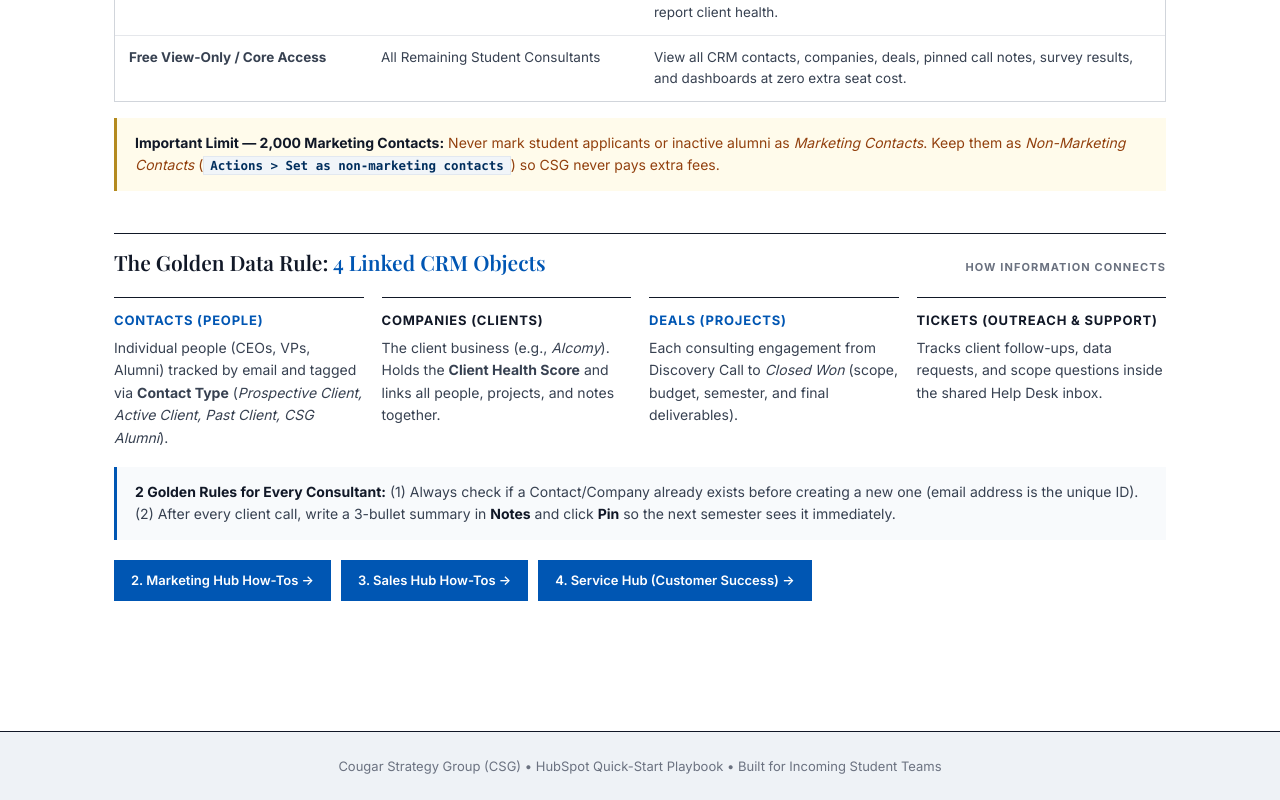
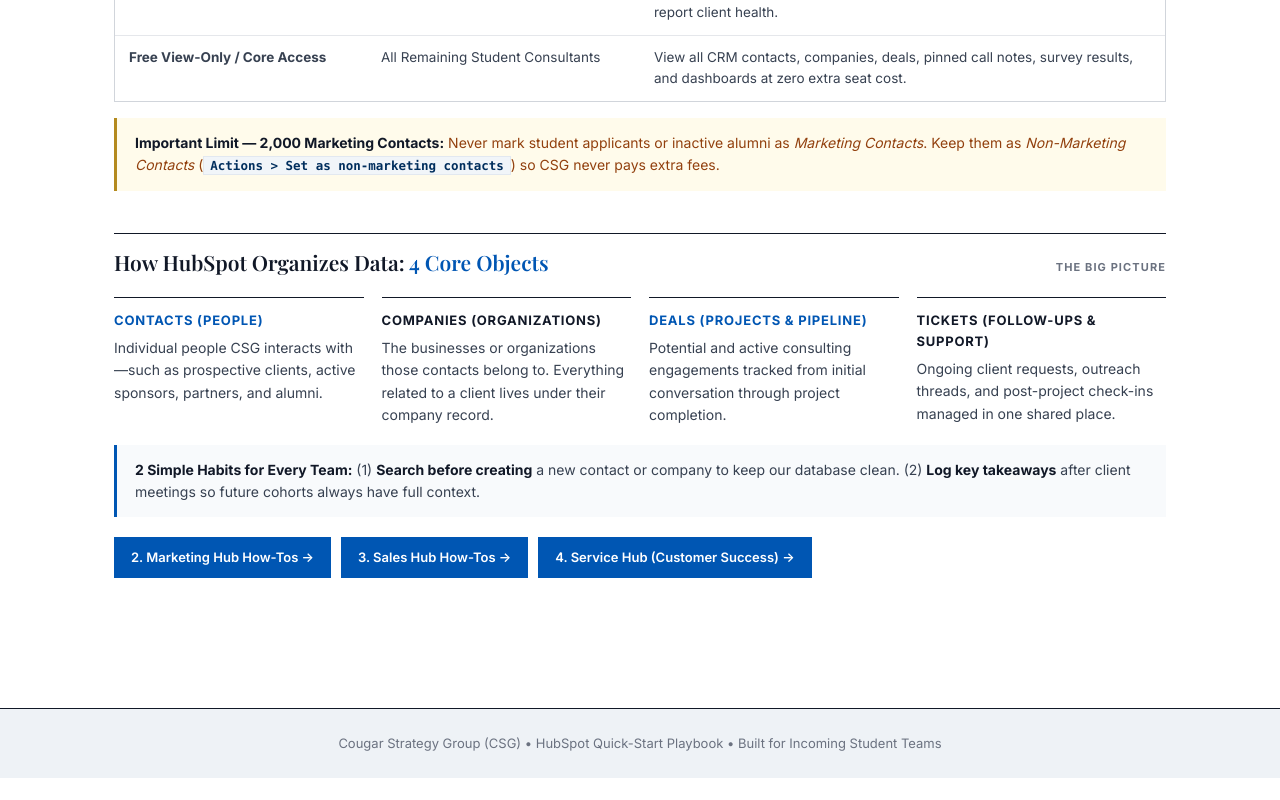
Before and after one commit to FPeters-byu/CSGuide, a plain HTML site: page index.html in a window 1280 px wide. Shown: the part 1008-1808 px from the top of the page. After the commit the page ends 1786 px from the top, so only its background shows below. Drawn offline with nearby package versions, Linux system fonts and the light colour scheme; a web font is replaced by a local one.

Commit message:
Update content and headings in index.html

```diff
--- a/index.html
+++ b/index.html
@@ -442,35 +442,35 @@
         </div>
       </div>
 
-      <!-- 3. The Golden Data Rule -->
+      <!-- 3. How HubSpot Organizes Data (Variant 1) -->
       <div class="part-block">
         <div class="part-heading">
-          <h3>The Golden Data Rule: <span class="blue">4 Linked CRM Objects</span></h3>
-          <span class="part-tag">How Information Connects</span>
+          <h3>How HubSpot Organizes Data: <span class="blue">4 Core Objects</span></h3>
+          <span class="part-tag">The Big Picture</span>
         </div>
         <div class="grid-4">
           <div class="editorial-col blue-accent">
             <h4>Contacts (People)</h4>
-            <p>Individual people (CEOs, VPs, Alumni) tracked by email and tagged via <strong>Contact Type</strong> (<em>Prospective Client, Active Client, Past Client, CSG Alumni</em>).</p>
+            <p>Individual people CSG interacts with—such as prospective clients, active sponsors, partners, and alumni.</p>
           </div>
           <div class="editorial-col">
-            <h4>Companies (Clients)</h4>
-            <p>The client business (e.g., <em>Alcomy</em>). Holds the <strong>Client Health Score</strong> and links all people, projects, and notes together.</p>
+            <h4>Companies (Organizations)</h4>
+            <p>The businesses or organizations those contacts belong to. Everything related to a client lives under their company record.</p>
           </div>
           <div class="editorial-col blue-accent">
-            <h4>Deals (Projects)</h4>
-            <p>Each consulting engagement from Discovery Call to <em>Closed Won</em> (scope, budget, semester, and final deliverables).</p>
+            <h4>Deals (Projects &amp; Pipeline)</h4>
+            <p>Potential and active consulting engagements tracked from initial conversation through project completion.</p>
           </div>
           <div class="editorial-col">
-            <h4>Tickets (Outreach &amp; Support)</h4>
-            <p>Tracks client follow-ups, data requests, and scope questions inside the shared Help Desk inbox.</p>
+            <h4>Tickets (Follow-Ups &amp; Support)</h4>
+            <p>Ongoing client requests, outreach threads, and post-project check-ins managed in one shared place.</p>
           </div>
         </div>
 
         <div class="callout" style="margin-top:18px;">
-          <strong>2 Golden Rules for Every Consultant:</strong>
-          (1) Always check if a Contact/Company already exists before creating a new one (email address is the unique ID).
-          (2) After every client call, write a 3-bullet summary in <strong>Notes</strong> and click <strong>Pin</strong> so the next semester sees it immediately.
+          <strong>2 Simple Habits for Every Team:</strong>
+          (1) <strong>Search before creating</strong> a new contact or company to keep our database clean.
+          (2) <strong>Log key takeaways</strong> after client meetings so future cohorts always have full context.
         </div>
 
         <div style="margin-top:20px; display:flex; gap:10px; flex-wrap:wrap;">
@@ -888,7 +888,7 @@
             </p>
             <ol class="howto-steps">
               <li><strong>Connect Shared Inbox (Setup):</strong> Go to <code class="ui-path">Settings &gt; Inbox &amp; Help Desk &gt; Help Desk</code> &rarr; click <strong>Connect a channel &gt; Team Email</strong> (e.g., <code>client-support@...</code>) and set pipeline stages: <em>New Request &rarr; Under Review &rarr; In Progress &rarr; Waiting on Client &rarr; Resolved</em>.</li>
-              <li><strong>Log Outreach or Client Requests:</strong> Open <code class="ui-path">Service &gt; Help Desk</code>, click <strong>Create ticket</strong> (e.g., <em>Alcomy – Post-Project Check-In &amp; Testimonial</em>), assign yourself as <strong>Ticket Owner</strong>, and link the <strong>Company</strong> &amp; <strong>Contact</strong>.</li>
+              <li><strong>Log Outreach or Client Requests:</strong> Open <code class="ui-path">Service &gt; Help Desk</code>, click <strong>Create ticket</strong> (e.g., <em>Client Post-Project Check-In &amp; Testimonial</em>), assign yourself as <strong>Ticket Owner</strong>, and link the <strong>Company</strong> &amp; <strong>Contact</strong>.</li>
               <li><strong>Reply &amp; Collaborate Internally:</strong> Send emails directly from the ticket window so the full thread stays in CRM. Use the yellow <strong>Comment (Internal Note)</strong> tab with <code>@Name</code> to coordinate privately with the Operations Director or Paul Godfrey.</li>
             </ol>
             <div class="links-strip">
```
